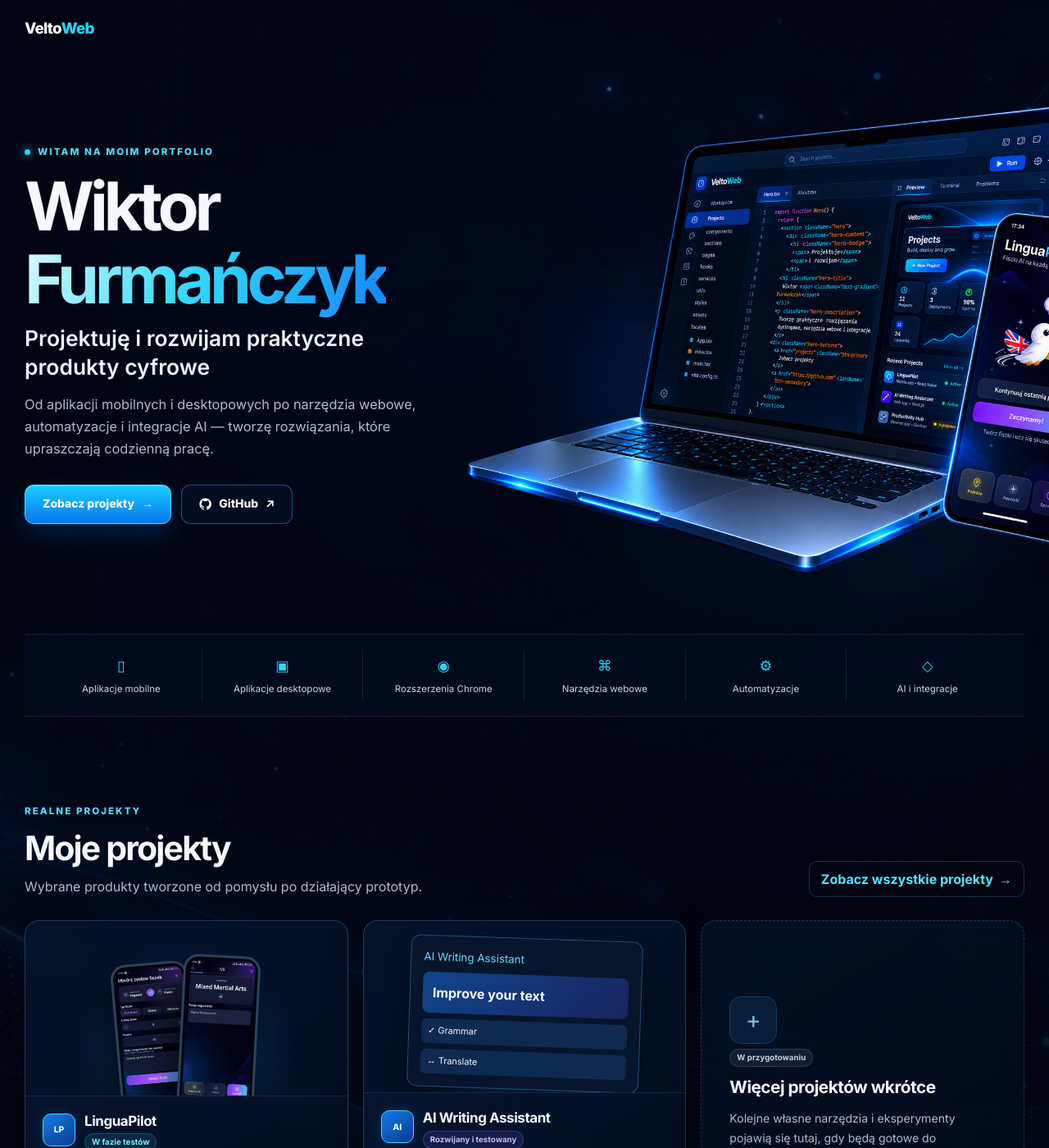
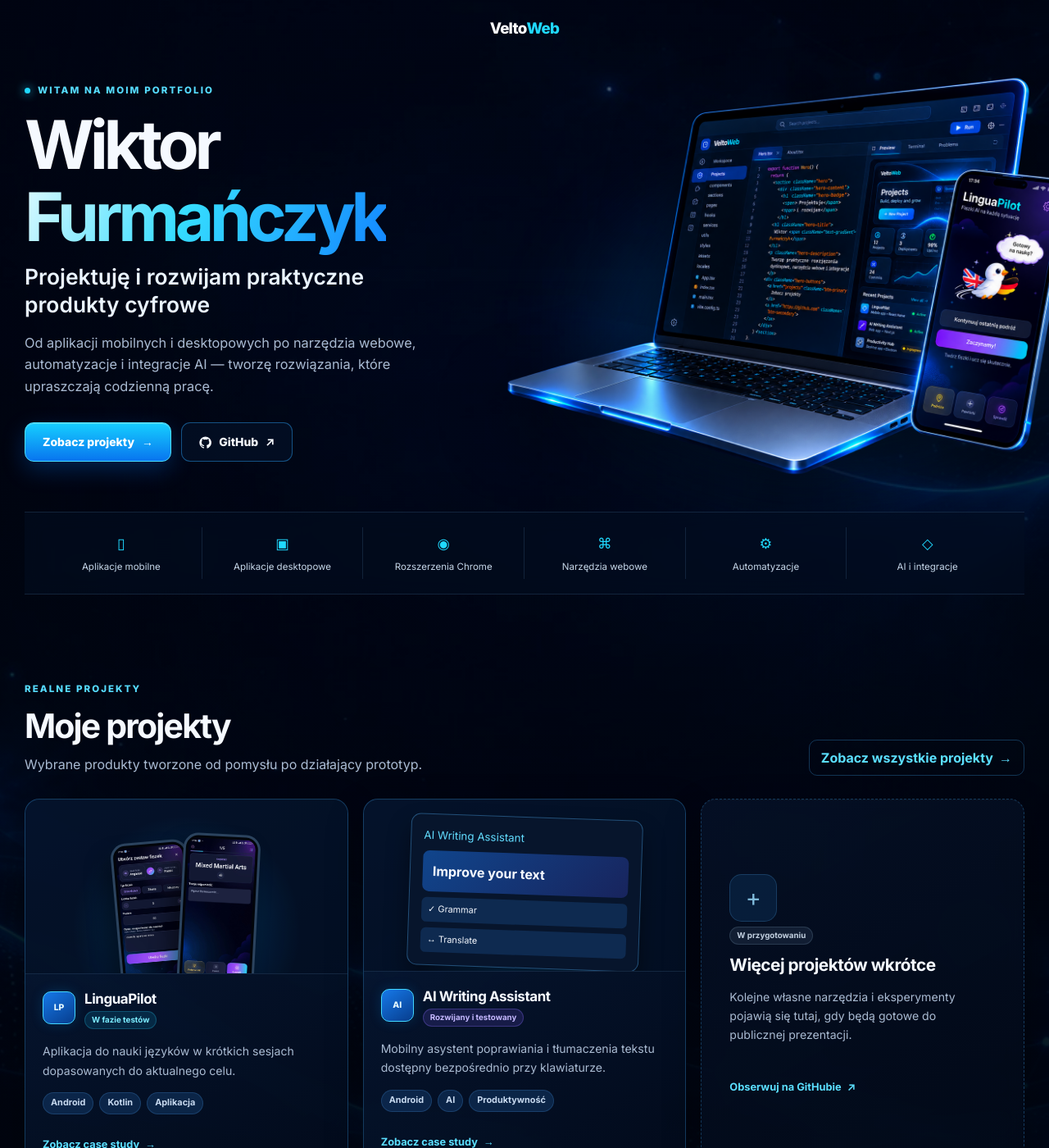
Before and after one commit to wiktor-furmanczyk/wiktor-furmanczyk.github.io, a Jekyll site: the page built from index.md, in a window 1280 px wide and 1400 px high. Shown: the whole window at 82% size. Built offline with Jekyll 4.4.1, drawn with Linux system fonts in a browser that asks for light colours.

Commit message:
fix: center adaptive header and compact hero

```diff
--- a/assets/css/style.scss
+++ b/assets/css/style.scss
@@ -59,8 +59,9 @@ h3 { margin: 0; font-size: 1.06rem; letter-spacing: -0.025em; }
 .background-glow { inset: 0 !important; background: radial-gradient(ellipse 58% 48% at 50% 38%, rgba(1,8,20,.08), rgba(1,8,20,.5) 74%), linear-gradient(180deg, rgba(1,7,18,.12), rgba(1,7,18,.38) 68%, rgba(1,5,13,.72)); }
 .background-vignette { inset: 0 !important; background: linear-gradient(90deg, rgba(0,4,13,.28), transparent 24%, transparent 76%, rgba(0,4,13,.28)), linear-gradient(180deg, rgba(0,4,13,.08), transparent 24%, rgba(0,4,13,.3)); }
 
-.site-header { position: sticky; z-index: 100; top: 0; padding: 12px 0 0; pointer-events: none; }
-.header-inner { position: relative; display: flex; min-height: 46px; align-items: center; padding: 0; pointer-events: auto; }
+.site-header { position: fixed; z-index: 100; width: 100%; top: 0; padding: 12px 0 0; opacity: 1; pointer-events: none; transform: translateY(0); transition: opacity .24s ease, transform .24s ease; }
+.site-header.is-hidden { opacity: 0; transform: translateY(-120%); }
+.header-inner { position: relative; display: flex; min-height: 46px; align-items: center; justify-content: center; padding: 0; pointer-events: auto; }
 .brand { position: relative; display: inline-flex; min-height: 44px; align-items: center; color: #fff; font-size: 1.17rem; font-weight: 800; letter-spacing: -0.04em; text-decoration: none; transition: color .2s ease, text-shadow .2s ease, transform .2s ease; }
 .brand span { color: var(--cyan); }
 .brand::after { position: absolute; height: 2px; right: 0; bottom: 3px; left: 0; content: ""; background: linear-gradient(90deg, transparent, var(--cyan), transparent); transform: scaleX(0); transform-origin: center; transition: transform .2s ease; }
@@ -84,13 +85,13 @@ h3 { margin: 0; font-size: 1.06rem; letter-spacing: -0.025em; }
 .text-link, .card-link, .back-link, .project-footer-link a { display: inline-flex; min-height: 44px; align-items: center; gap: 7px; color: #5bdfff; font-weight: 700; text-decoration: none; }
 .text-link { padding: 0 14px; border: 1px solid var(--border); border-radius: 10px; white-space: nowrap; }
 
-.hero { display: grid; min-height: 650px; grid-template-columns: minmax(0, .9fr) minmax(0, 1.1fr); align-items: center; gap: clamp(36px, 6vw, 80px); padding-block: clamp(18px, 3vw, 42px) 54px; }
+.hero { display: grid; min-height: 620px; grid-template-columns: minmax(0, .9fr) minmax(0, 1.1fr); align-items: center; gap: clamp(36px, 6vw, 80px); padding-block: 68px 28px; }
 .hero-copy { position: relative; z-index: 3; max-width: 610px; }
 .hero-lead { margin: 10px 0 16px; color: #eaf4ff; font-size: clamp(1.25rem, 2.2vw, 1.65rem); font-weight: 600; line-height: 1.3; }
 .hero-description { max-width: 590px; margin: 0; color: var(--muted); font-size: 1.02rem; }
-.hero-art { position: relative; display: flex; min-height: 500px; align-items: center; justify-content: center; margin: 0; isolation: isolate; }
+.hero-art { position: relative; display: flex; min-height: 470px; align-items: center; justify-content: center; margin: 0; isolation: isolate; }
 .hero-art::before { position: absolute; z-index: -1; width: 88%; height: 62%; right: -4%; bottom: 5%; content: ""; background: rgba(0, 137, 255, .2); filter: blur(58px); border-radius: 50%; }
-.hero-art img { width: min(850px, 132%); max-width: none; height: auto; filter: drop-shadow(0 32px 42px rgba(0,0,0,.55)); transform: translateX(4%); }
+.hero-art img { width: min(760px, 112%); max-width: none; height: auto; filter: drop-shadow(0 32px 42px rgba(0,0,0,.55)); transform: translateX(3%); }
 
 .expertise-strip { display: grid; grid-template-columns: repeat(6, minmax(0, 1fr)); margin-bottom: 34px; padding: 18px 20px; background: rgba(3, 15, 34, .58); border-block: 1px solid var(--border-soft); backdrop-filter: blur(12px); }
 .expertise-strip div { display: grid; min-height: 58px; place-items: center; align-content: center; gap: 5px; padding: 5px; color: #c6d7e9; border-right: 1px solid var(--border-soft); font-size: .72rem; text-align: center; }
@@ -186,7 +187,7 @@ h3 { margin: 0; font-size: 1.06rem; letter-spacing: -0.025em; }
 .footer-minimal small { color: #617995; font-size: .68rem; white-space: nowrap; }
 
 @media (max-width: 980px) {
-  .hero { grid-template-columns: minmax(0, 1fr) minmax(340px, .9fr); gap: 28px; }.hero-art { min-height: 400px; }
+  .hero { grid-template-columns: minmax(0, 1fr) minmax(340px, .9fr); gap: 28px; }.hero-art { min-height: 360px; }
   .expertise-strip { grid-template-columns: repeat(3, 1fr); }.expertise-strip div:nth-child(3) { border-right: 0; }.expertise-strip div:nth-child(-n+3) { border-bottom: 1px solid var(--border-soft); }
   .project-grid { grid-template-columns: 1fr 1fr; }.project-card-upcoming { grid-column: 1 / -1; min-height: 260px; }
   .product-hero { grid-template-columns: minmax(0, .85fr) minmax(400px, 1.15fr); gap: 24px; }.phone { max-width: 155px; }
@@ -198,7 +199,7 @@ h3 { margin: 0; font-size: 1.06rem; letter-spacing: -0.025em; }
 @media (max-width: 760px) {
   html { scroll-padding-top: 5.5rem; }.shell, .section-shell { width: min(calc(100% - 28px), var(--content-width)); }
   .site-header { padding-top: 8px; }.header-inner { min-height: 44px; }
-  .hero { display: block; min-height: 0; padding-block: 22px 38px; }.hero-copy { max-width: 620px; }.hero-description { font-size: 1rem; }.hero-art { min-height: 430px; margin-top: 4px; }.hero-art img { width: min(680px, 128%); transform: translateX(3%); }
+  .hero { display: block; min-height: 0; padding-block: 68px 34px; }.hero-copy { max-width: 620px; }.hero-description { font-size: 1rem; }.hero-art { min-height: 400px; margin-top: 0; }.hero-art img { width: min(620px, 116%); transform: translateX(2%); }
   .project-grid { grid-template-columns: 1fr; }.project-card-upcoming { grid-column: auto; }.section-heading { align-items: flex-start; flex-direction: column; gap: 18px; }
   .blog-section { align-items: flex-start; flex-direction: column; margin-bottom: 70px; }
   .product-hero { display: block; padding-block: 46px 44px; }.phones-showcase { max-width: 610px; margin: 42px auto 0; }.phone { max-width: 168px; }
@@ -213,7 +214,7 @@ h3 { margin: 0; font-size: 1.06rem; letter-spacing: -0.025em; }
   body { font-size: 16px; }.site-background > div { inset: -4%; }.background-art { opacity: .74; background-position: 50% center; transform: scale(1.08); }
   h1, .product-copy h1 { font-size: clamp(2.75rem, 13.8vw, 4rem); }.eyebrow { font-size: .65rem; letter-spacing: .13em; }
   .button-row { display: grid; grid-template-columns: 1fr; }.button { width: 100%; }
-  .hero { padding-top: 16px; }.hero-art { min-height: 330px; margin-top: 10px; }.hero-art img { width: 128%; transform: translateX(3%); }
+  .hero { padding-top: 62px; }.hero-art { min-height: 300px; margin-top: 6px; }.hero-art img { width: 116%; transform: translateX(2%); }
   .expertise-strip { grid-template-columns: 1fr 1fr; padding: 8px; }.expertise-strip div { min-height: 66px; border-bottom: 1px solid var(--border-soft); }.expertise-strip div:nth-child(odd) { border-right: 1px solid var(--border-soft); }.expertise-strip div:nth-child(even) { border-right: 0; }.expertise-strip div:nth-last-child(-n+2) { border-bottom: 0; }
   .projects-section { padding-block: 54px; }.project-card-upcoming { min-height: 310px; padding: 26px; }.project-card-body { padding: 20px; }.project-card-body > p { font-size: .94rem; }
   .blog-section { padding: 24px 20px; }
--- a/assets/js/site.js
+++ b/assets/js/site.js
@@ -1,6 +1,9 @@
 const motionQuery = window.matchMedia('(prefers-reduced-motion: reduce)');
 const desktopQuery = window.matchMedia('(min-width: 761px)');
+const siteHeader = document.querySelector('.site-header');
 let parallaxFrame = 0;
+let headerFrame = 0;
+let lastHeaderScroll = window.scrollY;
 let pointerX = 0;
 let pointerY = 0;
 
@@ -15,6 +18,24 @@ const updateParallax = () => {
 const requestParallaxUpdate = () => {
   if (motionQuery.matches || !desktopQuery.matches || parallaxFrame) return;
   parallaxFrame = window.requestAnimationFrame(updateParallax);
+};
+
+const updateHeaderVisibility = () => {
+  headerFrame = 0;
+  if (!siteHeader) return;
+
+  const currentScroll = window.scrollY;
+  const scrollDelta = currentScroll - lastHeaderScroll;
+
+  if (currentScroll <= 64 || scrollDelta < -5) siteHeader.classList.remove('is-hidden');
+  else if (currentScroll > 96 && scrollDelta > 5) siteHeader.classList.add('is-hidden');
+
+  if (Math.abs(scrollDelta) > 5 || currentScroll <= 64) lastHeaderScroll = currentScroll;
+};
+
+const requestHeaderUpdate = () => {
+  if (headerFrame) return;
+  headerFrame = window.requestAnimationFrame(updateHeaderVisibility);
 };
 
 const resetParallax = () => {
@@ -32,6 +53,7 @@ const observeMediaQuery = (query) => {
 };
 
 window.addEventListener('scroll', requestParallaxUpdate, { passive: true });
+window.addEventListener('scroll', requestHeaderUpdate, { passive: true });
 window.addEventListener('pointermove', (event) => {
   if (motionQuery.matches || !desktopQuery.matches) return;
   pointerX = ((event.clientX / window.innerWidth) - 0.5) * 14;
```
